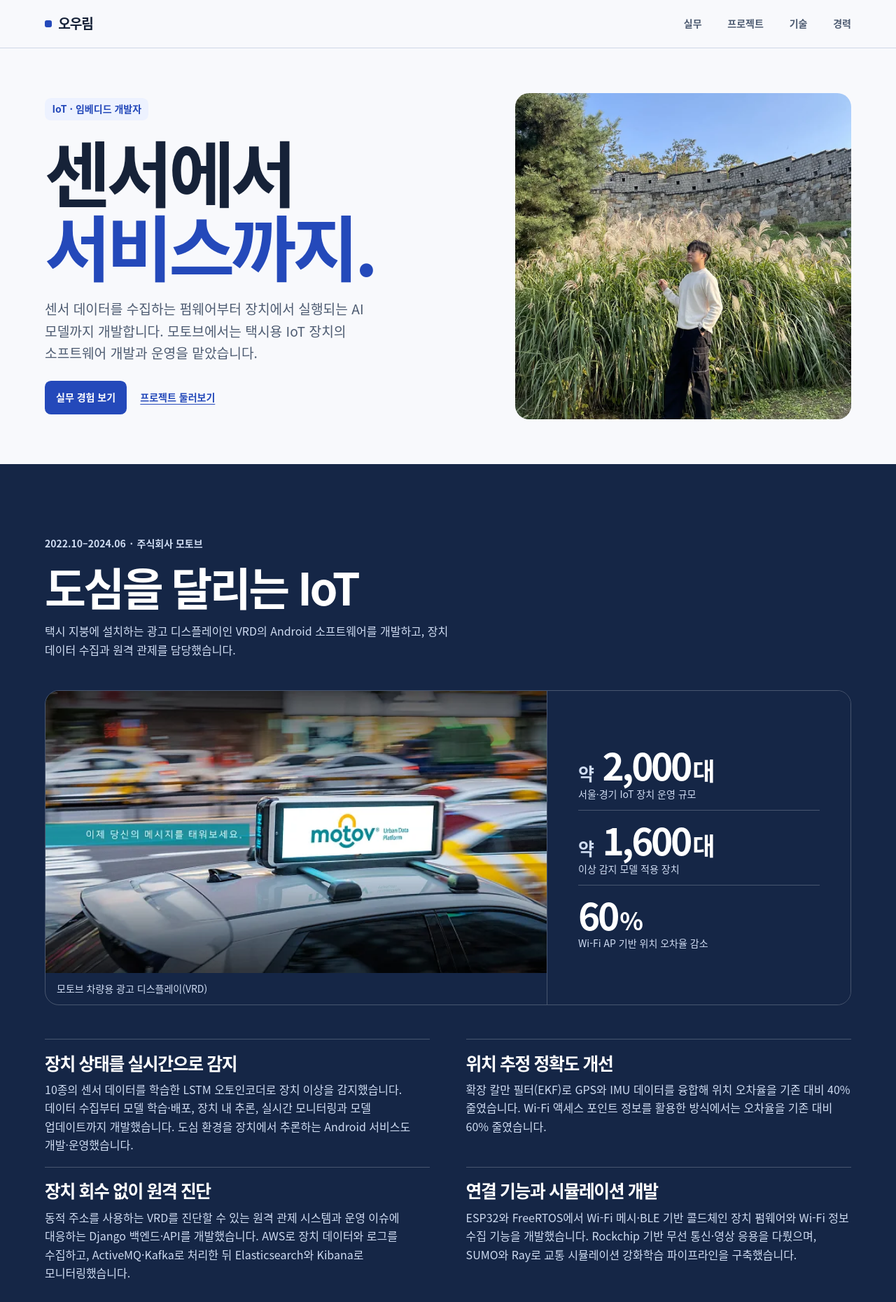
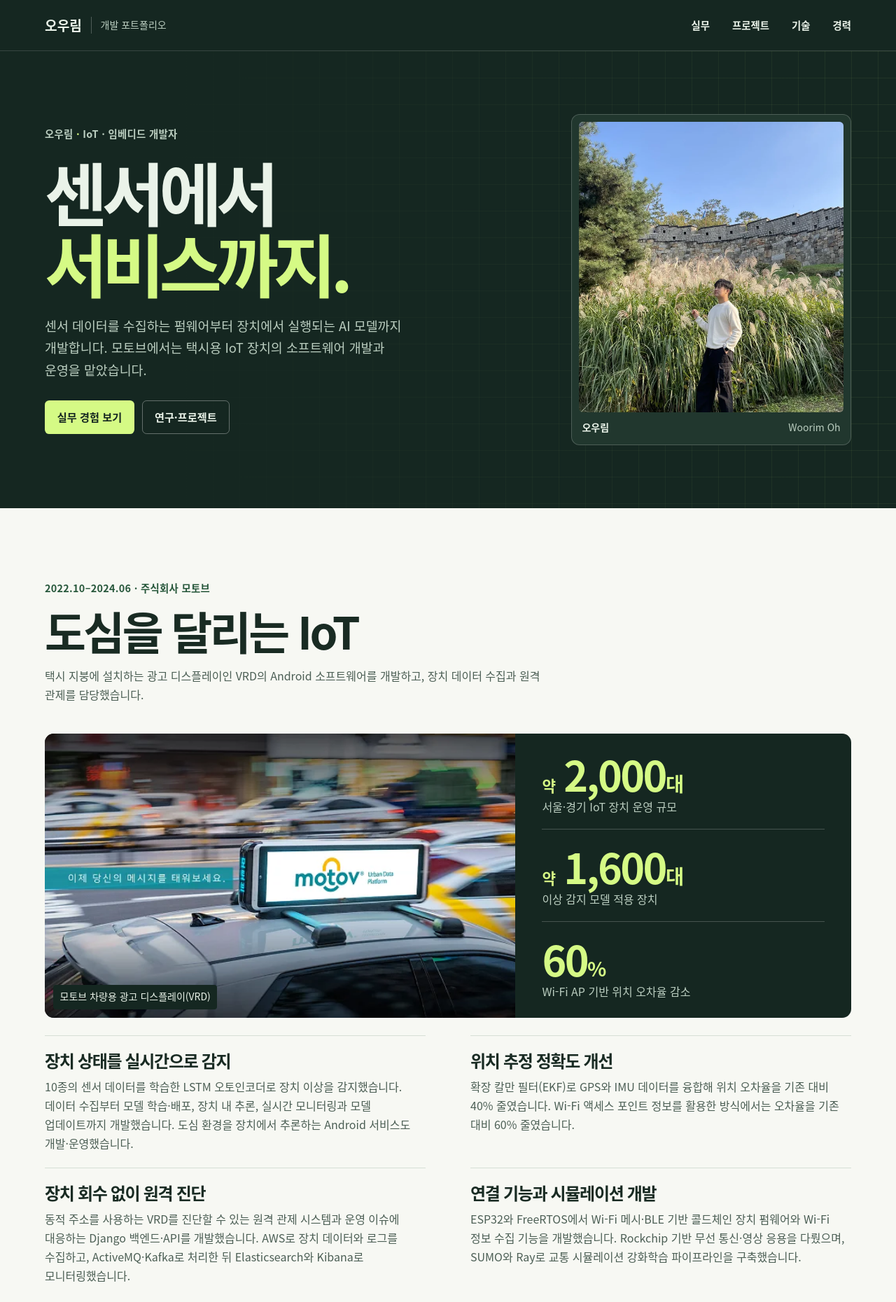
Before and after one commit to slong8254/slong8254.github.io, a plain HTML site: page index.html in a window 1280 px wide. Shown: the top 1860 px of the page at 70% size. Drawn offline with Linux system fonts and the light colour scheme.

Commit message:
Renew portfolio homepage with a forest-green editorial layout

```diff
--- a/index.html
+++ b/index.html
@@ -4,15 +4,15 @@
   <meta charset="utf-8">
   <meta name="viewport" content="width=device-width, initial-scale=1">
   <meta name="description" content="오우림의 개발 포트폴리오. 임베디드, 엣지 AI, 위치 추정과 대규모 IoT 운영 경험을 소개합니다.">
-  <meta name="theme-color" content="#f8f9fc">
+  <meta name="theme-color" content="#152721">
   <title>오우림 | IoT · 임베디드 개발 포트폴리오</title>
-  <link rel="stylesheet" href="./styles.css?v=4">
+  <link rel="stylesheet" href="./styles.css?v=5">
 </head>
 <body id="top">
   <a class="skip" href="#main">본문으로 건너뛰기</a>
   <header class="site-header">
     <div class="shell header-inner">
-      <a class="brand" href="#top">오우림</a>
+      <a class="brand" href="#top">오우림<span>개발 포트폴리오</span></a>
       <nav aria-label="주요 메뉴">
         <a href="#work">실무</a>
         <a href="#projects">프로젝트</a>
@@ -23,20 +23,23 @@
   </header>
 
   <main id="main" tabindex="-1">
+    <div class="hero-band">
       <section class="hero shell" aria-labelledby="hero-title">
         <div class="hero-copy">
-        <p class="hero-identity">IoT · 임베디드 개발자</p>
+          <p class="hero-identity">오우림 <span>·</span> IoT · 임베디드 개발자</p>
           <h1 id="hero-title">센서에서<br><span>서비스까지.</span></h1>
           <p class="hero-intro">센서 데이터를 수집하는 펌웨어부터 장치에서 실행되는 AI 모델까지 개발합니다. 모토브에서는 택시용 IoT 장치의 소프트웨어 개발과 운영을 맡았습니다.</p>
           <div class="hero-actions">
             <a class="button" href="#work">실무 경험 보기</a>
-          <a class="secondary-link" href="#projects">프로젝트 둘러보기</a>
+            <a class="secondary-link" href="#projects">연구·프로젝트</a>
           </div>
         </div>
         <figure class="portrait">
           <img src="./assets/profile.webp" alt="성곽과 억새 앞에 서 있는 오우림" width="675" height="900" fetchpriority="high">
+          <figcaption>오우림 <span>Woorim Oh</span></figcaption>
         </figure>
       </section>
+    </div>
 
     <section class="work section" id="work" aria-labelledby="work-title">
       <div class="shell">
@@ -48,7 +51,7 @@
 
         <article class="case-study" aria-label="모토브 VRD 개발 및 운영 성과">
           <figure class="case-photo">
-            <img src="./assets/motov.webp" alt="택시 지붕에 설치된 모토브 VRD 광고 디스플레이" width="640" height="360">
+            <img src="./assets/motov.webp" alt="택시 지붕에 설치된 모토브 VRD 광고 디스플레이" width="640" height="360" loading="lazy">
             <figcaption>모토브 차량용 광고 디스플레이(VRD)</figcaption>
           </figure>
           <dl class="metrics">
@@ -92,7 +95,7 @@
       <header class="section-heading">
         <p class="eyebrow">2017–2022 <span>·</span> 대학·대학원 프로젝트</p>
         <h2 id="projects-title">연구와 프로젝트</h2>
-        <p>실내외 위치 추정부터 산업 안전, 교통 시뮬레이션까지. 프로젝트를 펼치면 맡은 역할과 구현 내용을 볼 수 있습니다.</p>
+        <p>실내외 위치 추정, 산업 안전, 교통 시뮬레이션을 다룬 프로젝트입니다.</p>
       </header>
 
       <div class="project-grid">
@@ -256,7 +259,10 @@
   <footer class="site-footer">
     <div class="shell footer-inner">
       <p>오우림 <span>·</span> 개발 포트폴리오</p>
+      <div class="footer-links">
+        <a href="https://github.com/slong8254">GitHub</a>
         <a href="#top">맨 위로</a>
+      </div>
     </div>
   </footer>
 </body>
--- a/styles.css
+++ b/styles.css
@@ -1,244 +1,239 @@
 :root {
   color-scheme: light;
-  --page: #f8f9fc;
-  --surface: #fff;
-  --ink: #162238;
-  --muted: #4e5c72;
-  --line: #cfd8e7;
-  --brand: #2449ba;
-  --brand-hover: #193895;
-  --brand-active: #142a6f;
-  --brand-soft: #edf2ff;
-  --dark: #152646;
-  --dark-muted: #d0ddf3;
-  --dark-line: #ffffff38;
+  --paper: #f7f8f3;
+  --white: #fff;
+  --ink: #192b23;
+  --muted: #4b5e54;
+  --line: #d6dfd5;
+  --forest: #152721;
+  --forest-panel: #21372e;
+  --light: #eaf3e9;
+  --light-muted: #bbcec0;
+  --lime: #d5fa85;
+  --green: #28583c;
+  --shell: 73rem;
+  --gutter: clamp(1rem, 5vw, 4rem);
+  --space: clamp(3.5rem, 8vw, 7rem);
   --font: "Pretendard", "Noto Sans CJK KR", "Apple SD Gothic Neo", "Malgun Gothic", system-ui, sans-serif;
-  --small: .875rem;
-  --gutter: clamp(1.125rem, 5vw, 4.5rem);
-  --shell: 72rem;
-  --header-height: 4.25rem;
-  --section: clamp(3.6rem, 8vw, 7rem);
-  --gap: clamp(1.5rem, 4vw, 4.5rem);
-  --radius: 1.25rem;
-  --control-radius: .55rem;
-  --motion: 160ms ease;
 }
 
 *, *::before, *::after { box-sizing: border-box; }
-html { scroll-behavior: smooth; scroll-padding-top: calc(var(--header-height) + 1rem); }
+html { scroll-padding-top: 7rem; }
 body {
   margin: 0;
+  background: var(--paper);
   color: var(--ink);
-  background: var(--page);
-  font: 1rem/1.65 var(--font);
+  font: 1rem/1.7 var(--font);
   word-break: keep-all;
   overflow-wrap: anywhere;
 }
 h1, h2, h3, p, figure, dl, dd, ol { margin: 0; }
-h1, h2, h3 { line-height: 1.2; letter-spacing: -.055em; text-wrap: balance; }
-h1 { font-size: clamp(3.25rem, 8vw, 7rem); line-height: 1.04; }
-h2 { font-size: clamp(2.15rem, 5vw, 4rem); }
-h3 { font-size: clamp(1.23rem, 2vw, 1.55rem); }
+h1, h2, h3 { line-height: 1.2; letter-spacing: -.055em; }
+h2 { font-size: clamp(2.25rem, 5vw, 4.15rem); }
+h3 { font-size: clamp(1.2rem, 3vw, 1.5rem); }
 a { color: inherit; }
-a:focus-visible, summary:focus-visible {
-  outline: 3px solid var(--brand);
-  outline-offset: 3px;
-  border-radius: var(--control-radius);
-}
-a[aria-disabled="true"], summary[aria-disabled="true"] {
-  color: var(--muted);
-  background: var(--brand-soft);
-  cursor: default;
-  text-decoration: none;
-}
+img { display: block; width: 100%; height: auto; }
+a:focus-visible, summary:focus-visible { outline: 2px solid currentColor; outline-offset: 4px; }
 .shell { width: min(var(--shell), 100% - 2 * var(--gutter)); margin-inline: auto; }
-.section { padding-block: var(--section); }
+.section { padding-block: var(--space); }
 .skip {
   position: fixed;
-  z-index: 5;
+  z-index: 3;
   top: .5rem;
   left: 1rem;
-  padding: .7rem 1rem;
   transform: translateY(-160%);
-  background: var(--surface);
+  background: var(--white);
+  padding: .65rem 1rem;
 }
 .skip:focus { transform: none; }
 
 .site-header {
   position: sticky;
+  top: 0;
   z-index: 2;
-  top: 0;
-  background: var(--page);
-  border-bottom: 1px solid var(--line);
+  background: var(--forest);
+  color: var(--light);
+  border-bottom: 1px solid #ffffff25;
 }
-.header-inner, .footer-inner { display: flex; justify-content: space-between; align-items: center; gap: .5rem; }
-.header-inner { min-height: var(--header-height); }
-.brand, nav a, .footer-inner a { display: inline-flex; align-items: center; min-height: 2.75rem; white-space: nowrap; }
-.brand { gap: .55rem; font-size: 1.2rem; font-weight: 820; letter-spacing: -.06em; text-decoration: none; }
-.brand::before { content: ""; width: .65rem; aspect-ratio: 1; background: var(--brand); border-radius: .18rem; }
-nav { display: flex; gap: clamp(.65rem, 3.1vw, 2.3rem); }
-nav a, .footer-inner a { font-size: var(--small); font-weight: 750; color: var(--muted); }
-nav a { text-decoration: none; }
-nav a:hover, .brand:hover, .footer-inner a:hover { color: var(--brand); text-decoration: underline; text-underline-offset: .23em; }
-nav a:active, .brand:active, .footer-inner a:active { color: var(--brand-active); }
+.header-inner, .footer-inner { display: flex; justify-content: space-between; align-items: center; gap: .75rem; }
+.header-inner { min-height: 4.5rem; }
+.brand, nav a, .footer-links a { display: inline-flex; align-items: center; min-height: 2.75rem; }
+.brand { gap: .8rem; font-size: 1.2rem; font-weight: 800; text-decoration: none; }
+.brand span {
+  border-left: 1px solid #ffffff40;
+  padding-left: .8rem;
+  color: var(--light-muted);
+  font-size: .875rem;
+  font-weight: 500;
+}
+nav, .footer-links { display: flex; gap: clamp(.75rem, 3vw, 2rem); }
+nav a, .footer-links a { font-size: .9rem; font-weight: 650; text-decoration: none; }
+nav a:hover, .footer-links a:hover { color: var(--lime); text-decoration: underline; text-underline-offset: .28em; }
 
-.hero { display: grid; align-items: center; gap: var(--gap); padding-block: clamp(2.5rem, 5vw, 4.75rem); }
-.hero-copy { min-width: 0; }
-.hero-identity {
-  width: fit-content;
-  margin-bottom: 1.15rem;
-  padding: .25rem .65rem;
-  color: var(--brand);
-  background: var(--brand-soft);
-  border-radius: var(--control-radius);
-  font-size: var(--small);
+.hero {
+  display: grid;
+  grid-template-columns: minmax(0, 1.35fr) minmax(0, .85fr);
+  align-items: center;
+  gap: clamp(2.5rem, 9vw, 8rem);
+  padding-block: clamp(3rem, 7vw, 6rem);
+  color: var(--light);
+}
+.hero-band {
+  background-color: var(--forest);
+  background-image:
+    linear-gradient(90deg, var(--forest) 18%, transparent 100%),
+    linear-gradient(#d5fa8510 1px, transparent 1px),
+    linear-gradient(90deg, #d5fa8510 1px, transparent 1px);
+  background-size: auto, 38px 38px, 38px 38px;
+}
+.hero-identity, .eyebrow {
+  font-size: .9rem;
+  letter-spacing: .02em;
   font-weight: 750;
 }
-h1 span { color: var(--brand); }
-.hero-intro {
-  max-width: 30rem;
-  margin-top: 1.45rem;
-  color: var(--muted);
-  font-size: clamp(1rem, 1.65vw, 1.2rem);
+.hero-identity { color: var(--light-muted); margin-bottom: 1.15rem; }
+.hero-identity span { color: var(--lime); }
+h1 {
+  line-height: 1.05;
+  font-size: clamp(3.35rem, 7.6vw, 7.3rem);
+  letter-spacing: -.08em;
 }
-.hero-actions { display: flex; flex-wrap: wrap; align-items: center; gap: .65rem 1.2rem; margin-top: 1.45rem; }
-.button, .secondary-link { display: inline-flex; justify-content: center; min-height: 2.95rem; align-items: center; font-weight: 760; font-size: var(--small); }
-.button { padding: .65rem 1rem; background: var(--brand); color: var(--surface); border-radius: var(--control-radius); text-decoration: none; transition: background-color var(--motion); }
-.button:hover { background: var(--brand-hover); }
-.button:active { background: var(--brand-active); }
-.secondary-link { color: var(--brand); text-underline-offset: .28em; }
-.secondary-link:hover { color: var(--brand-hover); text-decoration-thickness: 2px; }
-.secondary-link:active { color: var(--brand-active); }
+h1 span { color: var(--lime); }
+.hero-intro { max-width: 32rem; margin-top: 1.5rem; color: var(--light-muted); font-size: clamp(1rem, 2vw, 1.15rem); }
+.hero-actions { display: flex; flex-wrap: wrap; gap: .7rem; margin-top: 1.75rem; }
+.hero-actions a {
+  display: inline-flex;
+  align-items: center;
+  justify-content: center;
+  min-height: 3rem;
+  padding: .55rem 1.05rem;
+  border: 1px solid transparent;
+  border-radius: .4rem;
+  font-size: .95rem;
+  font-weight: 750;
+  text-decoration: none;
+}
+.hero-actions .button { color: var(--forest); background: var(--lime); }
+.hero-actions .button:hover { background: #edffbd; }
+.hero-actions .secondary-link { border-color: #ffffff55; }
+.hero-actions .secondary-link:hover { background: var(--forest-panel); }
 .portrait {
-  width: 100%;
-  max-width: 30rem;
   justify-self: end;
-  overflow: hidden;
-  aspect-ratio: 1.6;
-  background: var(--brand-soft);
-  border-radius: var(--radius);
+  width: min(100%, 25rem);
+  padding: .65rem;
+  background: var(--forest-panel);
+  border: 1px solid #ffffff32;
+  border-radius: .75rem;
 }
-.portrait img { display: block; width: 100%; height: 100%; object-fit: cover; object-position: center 73%; }
+.portrait img { aspect-ratio: 4 / 4.4; object-fit: cover; object-position: center 46%; border-radius: .35rem; }
+.portrait figcaption { display: flex; justify-content: space-between; gap: .5rem; padding: .65rem .25rem .12rem; font-size: .875rem; font-weight: 700; }
+.portrait figcaption span { color: var(--light-muted); font-weight: 500; }
 
-.section-heading { margin-bottom: clamp(1.5rem, 3.7vw, 2.8rem); }
-.section-heading > p:last-child { max-width: 37rem; margin-top: .8rem; color: var(--muted); }
-.eyebrow, .project-meta, .timeline span, .note-meta { color: var(--brand); font-size: var(--small); font-weight: 730; font-variant-numeric: tabular-nums; }
-.eyebrow { margin-bottom: .65rem; }
-.eyebrow span, .project-meta span, .note-meta span, .footer-inner span { padding-inline: .12em; }
-
-.work { background: var(--dark); color: var(--surface); }
-.work .eyebrow, .work .section-heading > p:last-child { color: var(--dark-muted); }
+.section-heading { max-width: 45rem; margin-bottom: clamp(1.6rem, 4vw, 2.6rem); }
+.eyebrow { color: var(--green); margin-bottom: .55rem; }
+.section-heading h2 + p { color: var(--muted); margin-top: .85rem; }
 .case-study {
   display: grid;
-  gap: 0;
+  grid-template-columns: 1.4fr 1fr;
   overflow: hidden;
-  border: 1px solid var(--dark-line);
-  border-radius: var(--radius);
+  background: var(--forest);
+  color: var(--light);
+  border-radius: .8rem;
 }
-.case-photo { display: grid; align-content: start; }
-.case-photo img { display: block; width: 100%; height: auto; }
-.case-photo figcaption { padding: .7rem 1rem; font-size: var(--small); color: var(--dark-muted); }
-.metrics { padding: .6rem clamp(1.15rem, 4vw, 2.75rem); display: grid; align-content: center; background: var(--dark); }
-.metrics div { display: flex; flex-direction: column-reverse; gap: .3rem; padding-block: .8rem; border-top: 1px solid var(--dark-line); }
-.metrics dt { color: var(--dark-muted); font-size: var(--small); line-height: 1.4; }
-.metrics dd { font-size: clamp(1.8rem, 4.15vw, 3.7rem); font-weight: 800; font-variant-numeric: tabular-nums; letter-spacing: -.065em; line-height: 1.05; }
-.metrics dd span { margin-left: .1em; font-size: .66em; }
-.metrics dd .qualifier { margin: 0; color: var(--dark-muted); font-size: .47em; letter-spacing: 0; }
-.work-topics { display: grid; gap: 0 var(--gap); margin-top: clamp(1.5rem, 4.5vw, 3rem); }
-.work-topics article { border-top: 1px solid var(--dark-line); padding-block: 1.15rem; }
-.work-topics p { color: var(--dark-muted); margin-top: .6rem; }
+.case-photo { position: relative; display: flex; flex-direction: column; }
+.case-photo img { flex: 1; object-fit: cover; height: 100%; min-height: 0; }
+.case-photo figcaption {
+  position: absolute;
+  bottom: .75rem;
+  left: .75rem;
+  right: auto;
+  max-width: calc(100% - 1.5rem);
+  padding: .35rem .6rem;
+  border-radius: .25rem;
+  background: var(--forest);
+  font-size: .875rem;
+}
+.metrics { padding: .35rem clamp(1rem, 4vw, 2.4rem); display: grid; align-content: center; }
+.metrics div { display: flex; flex-direction: column; padding: clamp(.65rem, 1.6vw, 1.15rem) 0; }
+.metrics div + div { border-top: 1px solid #ffffff35; }
+.metrics dt { color: var(--light-muted); }
+.metrics dd { order: -1; color: var(--lime); font-size: clamp(2.3rem, 5vw, 3.7rem); font-weight: 800; line-height: 1.13; letter-spacing: -.045em; font-variant-numeric: tabular-nums; }
+.metrics dd span { font-size: .48em; }
+.metrics .qualifier { font-size: .36em; }
+.work-topics { display: grid; grid-template-columns: repeat(2, minmax(0, 1fr)); column-gap: clamp(1rem, 5vw, 4rem); margin-top: 1.6rem; }
+.work-topics article { padding-block: 1.3rem; border-top: 1px solid var(--line); }
+.work-topics p { margin-top: .55rem; color: var(--muted); }
 
-.project-grid { display: grid; gap: 0 1.15rem; align-items: start; }
-.project { border-top: 1px solid var(--line); }
-.project:last-child { border-bottom: 1px solid var(--line); }
-summary { cursor: pointer; list-style: none; }
+.projects { border-top: 1px solid var(--line); }
+.project-grid { display: grid; grid-template-columns: repeat(2, minmax(0, 1fr)); align-items: start; gap: .8rem; }
+.project { background: var(--white); border: 1px solid var(--line); border-radius: .6rem; }
+.project summary, .toolbox summary { cursor: pointer; list-style: none; position: relative; }
 summary::-webkit-details-marker { display: none; }
-.project summary {
-  position: relative;
-  display: grid;
-  gap: .25rem;
-  align-content: start;
-  padding: 1.15rem 3.5rem 1.15rem 1.2rem;
-  transition: background-color var(--motion);
+.project summary { display: grid; gap: .35rem; padding: 1.15rem 3.4rem 1.15rem 1.25rem; border-radius: .55rem; }
+.project summary:hover, .toolbox summary:hover { background: #edf4e9; }
+.project summary::after, .toolbox summary::after {
+  content: "";
+  position: absolute;
+  right: 1.3rem;
+  top: 1.45rem;
+  width: .56rem;
+  height: .56rem;
+  border-right: 2px solid var(--green);
+  border-bottom: 2px solid var(--green);
+  transform: rotate(45deg);
 }
-.project summary:hover, .toolbox summary:hover { background: var(--brand-soft); }
-.project summary:active, .toolbox summary:active { color: var(--brand-active); }
-.project[open] summary { background: var(--brand-soft); }
-.project summary::after, .toolbox summary::after {
-  content: "+" / "";
-  display: grid;
-  place-items: center;
-  position: absolute;
-  right: 1rem;
-  top: 1.15rem;
-  width: 1.85rem;
-  aspect-ratio: 1;
-  color: var(--brand);
-  background: var(--brand-soft);
-  border: 1px solid var(--line);
-  border-radius: 50%;
-  font: 500 1.15rem/1 var(--font);
-}
-details[open] > summary::after { content: "−" / ""; }
-.project-title { font-size: clamp(1.13rem, 2vw, 1.42rem); font-weight: 800; line-height: 1.3; letter-spacing: -.045em; }
-.project-intro { color: var(--muted); }
-.project-detail { padding: 1rem 1.2rem 1.25rem; color: var(--muted); }
-.project-detail .role { margin-bottom: .35rem; color: var(--ink); font-weight: 750; }
-.stack { margin-top: .75rem; color: var(--brand); font-size: var(--small); font-weight: 650; }
+details[open] > summary::after { transform: translateY(.3rem) rotate(225deg); }
+.project-meta, .note-meta { color: var(--green); font-size: .875rem; font-weight: 750; }
+.project-title { font-size: 1.19rem; font-weight: 800; line-height: 1.35; letter-spacing: -.025em; }
+.project-intro, .project-detail, .research-notes h3 + p { color: var(--muted); }
+.project-detail { margin-inline: 1.25rem; border-top: 1px solid var(--line); padding-block: .9rem 1.15rem; }
+.project-detail p + p { margin-top: .45rem; }
+.role { color: var(--ink); font-weight: 750; }
+.stack { color: var(--green); font-size: .9rem; font-weight: 650; }
 .research-notes {
   display: grid;
-  gap: 1.25rem var(--gap);
-  margin-top: clamp(1.5rem, 4vw, 3rem);
-  padding: clamp(1.2rem, 3vw, 2rem);
-  background: var(--brand-soft);
-  border-radius: var(--radius);
+  grid-template-columns: repeat(2, minmax(0, 1fr));
+  gap: 1.5rem 2.5rem;
+  margin-top: 1.5rem;
+  padding: clamp(1rem, 3vw, 1.8rem);
+  border-radius: .6rem;
+  background: #e7efe3;
 }
-.research-notes h3 { margin-block: .35rem; }
-.research-notes p:last-child { color: var(--muted); }
+.research-notes h3 { margin-block: .25rem .4rem; }
 
-.skills { background: var(--brand-soft); }
-.split { display: grid; gap: 1rem var(--gap); align-items: start; }
-.split .section-heading { margin-bottom: .4rem; }
-.skill-list > div, .timeline li { display: grid; gap: .4rem 1rem; border-top: 1px solid var(--line); padding-block: 1rem; }
-.skill-list dt, .timeline strong { font-weight: 800; }
-.skill-list dd { color: var(--muted); }
-.toolbox { margin-top: .6rem; border-block: 1px solid var(--line); }
-.toolbox summary { position: relative; min-height: 3rem; padding: .7rem 3.5rem .7rem .65rem; font-size: var(--small); font-weight: 760; }
-.toolbox summary::after { top: .55rem; }
-.toolbox p { padding: 0 .65rem .8rem; color: var(--muted); }
+.skills { background: #eaf0e7; }
+.split { display: grid; grid-template-columns: minmax(0, .8fr) minmax(0, 1.45fr); gap: clamp(1rem, 5vw, 5rem); }
+.skill-list > div { padding-block: 1rem; border-top: 1px solid #c6d3c7; }
+.skill-list dt { margin-bottom: .35rem; font-size: 1.2rem; font-weight: 800; }
+.skill-list dd, .toolbox p { color: var(--muted); }
+.toolbox { margin-top: .65rem; border: 1px solid #c6d3c7; border-radius: .55rem; background: var(--paper); }
+.toolbox summary { padding: .8rem 3rem .8rem 1rem; border-radius: .5rem; font-weight: 750; }
+.toolbox summary::after { top: 1.1rem; }
+.toolbox p { padding: 0 1rem .85rem; }
 
-.timeline { list-style: none; padding: 0; }
-.timeline li:last-child { border-bottom: 1px solid var(--line); }
-.timeline strong { font-size: 1.12rem; line-height: 1.35; }
+.timeline { padding: 0; list-style: none; }
+.timeline li { display: flex; flex-wrap: wrap; align-items: baseline; gap: .2rem 1rem; padding: 1rem .25rem; border-top: 1px solid var(--line); }
+.timeline span { min-width: 10rem; color: var(--green); font-size: .9rem; font-weight: 750; font-variant-numeric: tabular-nums; }
+.timeline strong { font-size: 1.1rem; }
+.site-footer { background: var(--forest); color: var(--light); padding-block: 1rem; }
+.footer-inner p { color: var(--light-muted); font-size: .9rem; }
 
-.site-footer { border-top: 1px solid var(--line); }
-.footer-inner { min-height: 5rem; font-size: var(--small); color: var(--muted); }
-.footer-inner a { text-underline-offset: .24em; }
-
-@media (min-width: 48rem) {
-  .hero { grid-template-columns: minmax(0, 1.25fr) minmax(0, 1fr); }
-  .portrait { aspect-ratio: 1.03; }
-  .case-study { grid-template-columns: minmax(0, 1.65fr) minmax(0, 1fr); }
-  .case-photo { align-content: stretch; grid-template-rows: 1fr auto; }
-  .case-photo img { height: 100%; min-height: 0; object-fit: cover; }
-  .metrics { border-left: 1px solid var(--dark-line); }
-  .metrics div:first-child { border-top: 0; }
-  .work-topics, .research-notes, .project-grid { grid-template-columns: repeat(2, minmax(0, 1fr)); }
-  .project-grid { column-gap: clamp(1.5rem, 3vw, 2.75rem); border-bottom: 1px solid var(--line); }
-  .project:last-child { border-bottom: 0; }
-  .project summary { min-height: 8.85rem; }
-  .split { grid-template-columns: minmax(0, .75fr) minmax(0, 1.65fr); }
-  .skill-list > div { grid-template-columns: minmax(0, .85fr) minmax(0, 2fr); }
-  .timeline li { grid-template-columns: 9.5rem minmax(0, 1fr); }
+@media (max-width: 52rem) {
+  .hero { gap: 2rem; }
+  h1 { font-size: clamp(3.2rem, 9vw, 5.4rem); }
+  .brand span { display: none; }
 }
 
-@media (max-width: 30rem) {
-  .portrait { justify-self: start; }
-  .project summary { padding-left: .85rem; }
-  .project-detail { padding-inline: .85rem; }
+@media (max-width: 38rem) {
+  html { scroll-padding-top: 4.75rem; }
+  .header-inner { min-height: 3.75rem; }
+  nav { gap: clamp(.55rem, 3vw, 1rem); }
+  .hero, .case-study, .project-grid, .work-topics, .research-notes, .split { grid-template-columns: minmax(0, 1fr); }
+  .hero { padding-block: 2.5rem 1.75rem; }
+  .portrait { justify-self: start; width: min(100%, 23rem); }
+  .portrait img { aspect-ratio: 5 / 4; }
+  .case-photo img { aspect-ratio: 16 / 9; }
+  .metrics { padding-block: .4rem; }
+  .split .section-heading { margin-bottom: .5rem; }
+  .footer-inner { flex-wrap: wrap; }
 }
-
-@media (prefers-reduced-motion: reduce) {
-  html { scroll-behavior: auto; }
-  .button, .project summary { transition: none; }
-}
```
Lines whose indentation alone changed are shown as unchanged.
